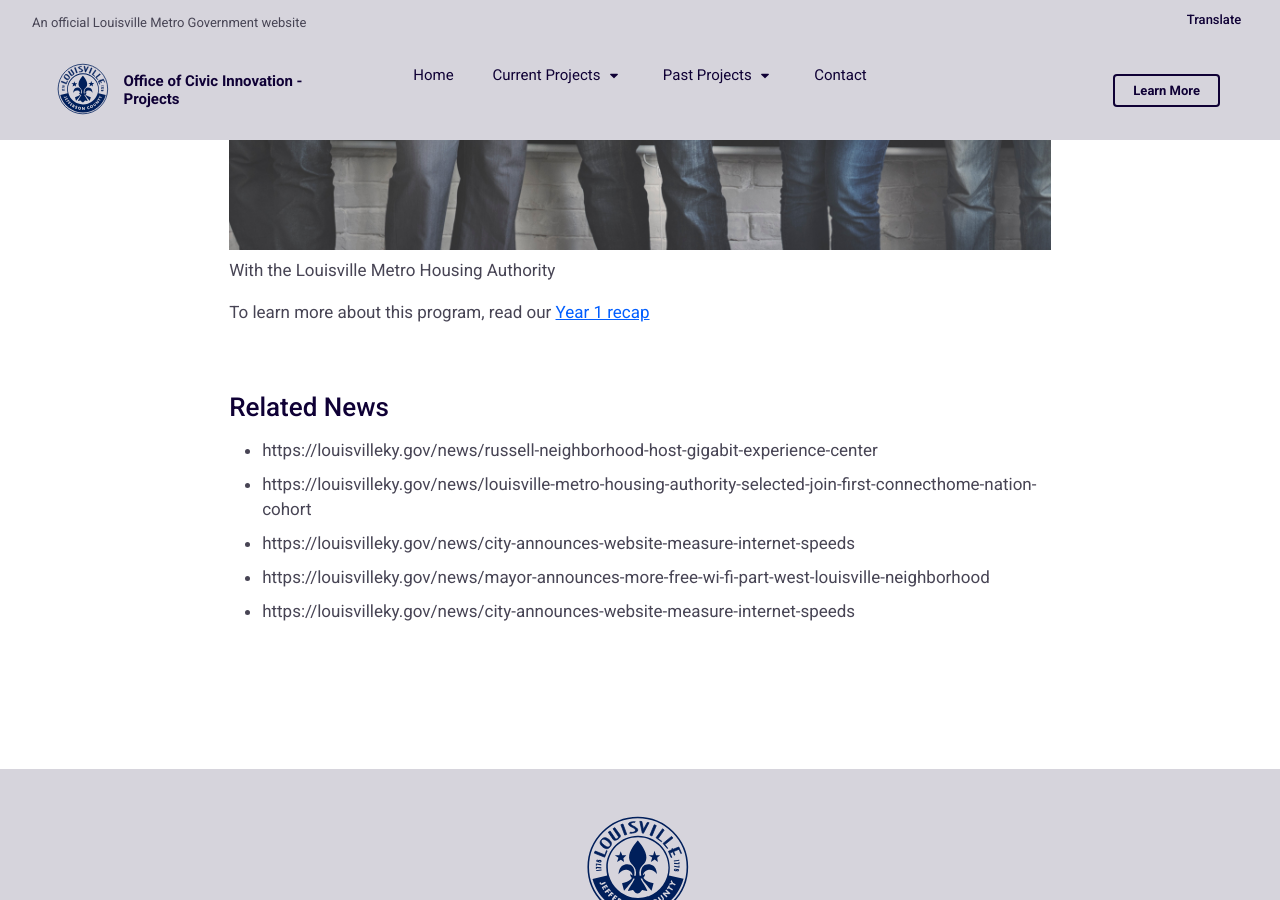
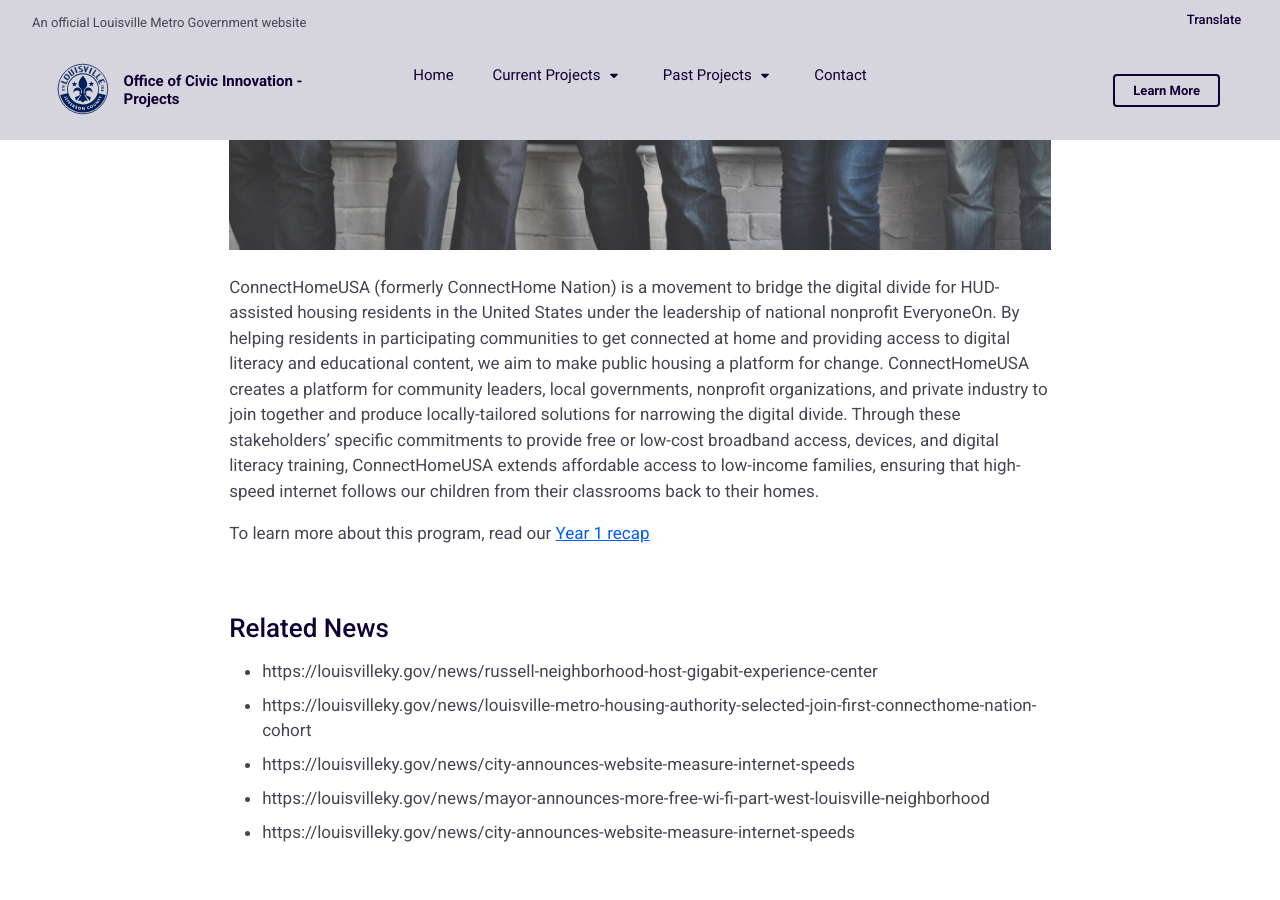
Before and after one commit to louisvillemetro-innovation/OPI2-Projects, a Jekyll site: the page built from _projects/digital-inclusion.md, in a window 1280 px wide and 900 px high, scrolled down 5327 px. Built offline with Jekyll 4.4.1, drawn with Linux system fonts in a browser that asks for light colours.

Commit message:
Adding ConnectHome USA content

```diff
--- a/_projects/digital-inclusion.md
+++ b/_projects/digital-inclusion.md
@@ -66,7 +66,8 @@
 ### ConnectHome USA
 
 ![Image of ConnectHome USA project](/assets/img/projects/digital-inclusion/digital-inclusion.jpg)
-With the Louisville Metro Housing Authority
+
+ConnectHomeUSA (formerly ConnectHome Nation) is a movement to bridge the digital divide for HUD-assisted housing residents in the United States under the leadership of national nonprofit EveryoneOn. By helping residents in participating communities to get connected at home and providing access to digital literacy and educational content, we aim to make public housing a platform for change. ConnectHomeUSA creates a platform for community leaders, local governments, nonprofit organizations, and private industry to join together and produce locally-tailored solutions for narrowing the digital divide. Through these stakeholders’ specific commitments to provide free or low-cost broadband access, devices, and digital literacy training, ConnectHomeUSA extends affordable access to low-income families, ensuring that high-speed internet follows our children from their classrooms back to their homes.
 
 
 
```
